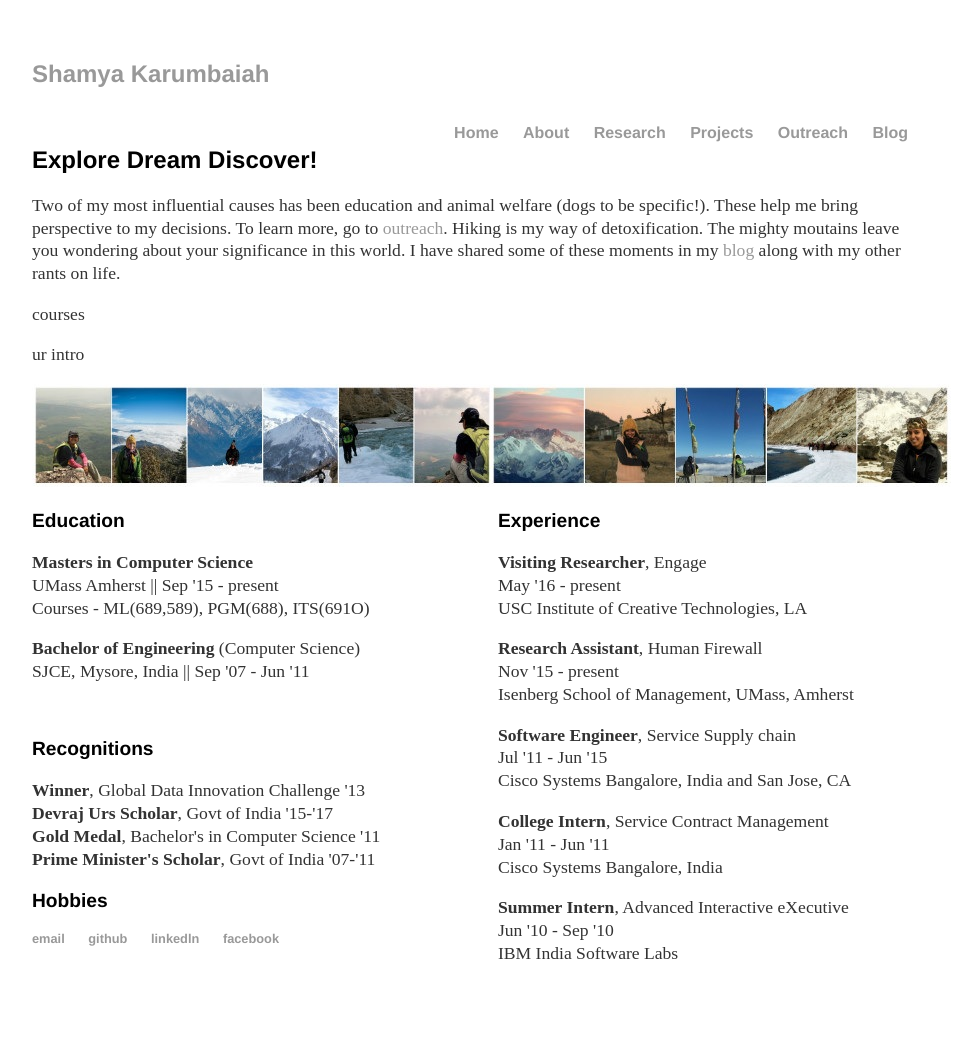
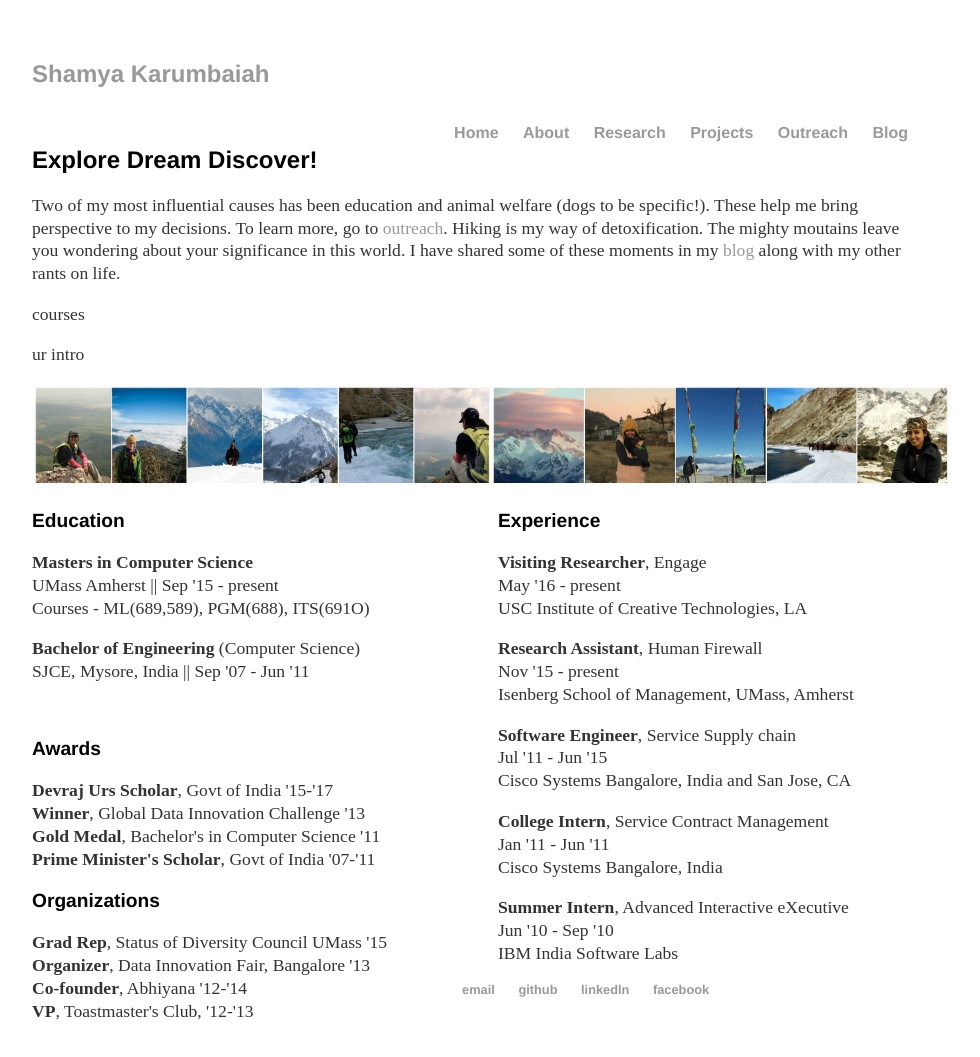
Before and after one commit to Shamya/shamyatest.github.io, a Jekyll site: the page built from about/index.html, in a window 1280 px wide. Shown: the whole page, without its empty margins (160-1140 px from the left). Built offline with Jekyll 4.4.1, drawn with Linux system fonts in a browser that asks for light colours; before the commit the page ends 1006 px from its top, so only the background shows below that.

Commit message:
Update index.html

```diff
--- a/about/index.html
+++ b/about/index.html
@@ -26,15 +26,21 @@
 
   <br>
 
-  <h3>Recognitions</h3>
+  <h3>Awards</h3>
   <p>
+    <b>Devraj Urs Scholar</b>, Govt of India '15-'17<br>
     <b>Winner</b>, Global Data Innovation Challenge '13<br>
-    <b>Devraj Urs Scholar</b>, Govt of India '15-'17<br>
     <b>Gold Medal</b>, Bachelor's in Computer Science '11<br>
-    <b>Prime Minister's Scholar</b>, Govt of India '07-'11
+    <b>Prime Minister's Scholar</b>, Govt of India '07-'11 <br>
   </p>
 
-  <h3>Hobbies</h3>
+  <h3>Organizations</h3>
+  <p>
+    <b>Grad Rep</b>, Status of Diversity Council UMass '15<br>
+    <b>Organizer</b>, Data Innovation Fair, Bangalore '13<br>
+    <b>Co-founder</b>, Abhiyana '12-'14<br>
+    <b>VP</b>, Toastmaster's Club, '12-'13<br>
+  </p>
 </div>
 
 <div class="section2">
```
